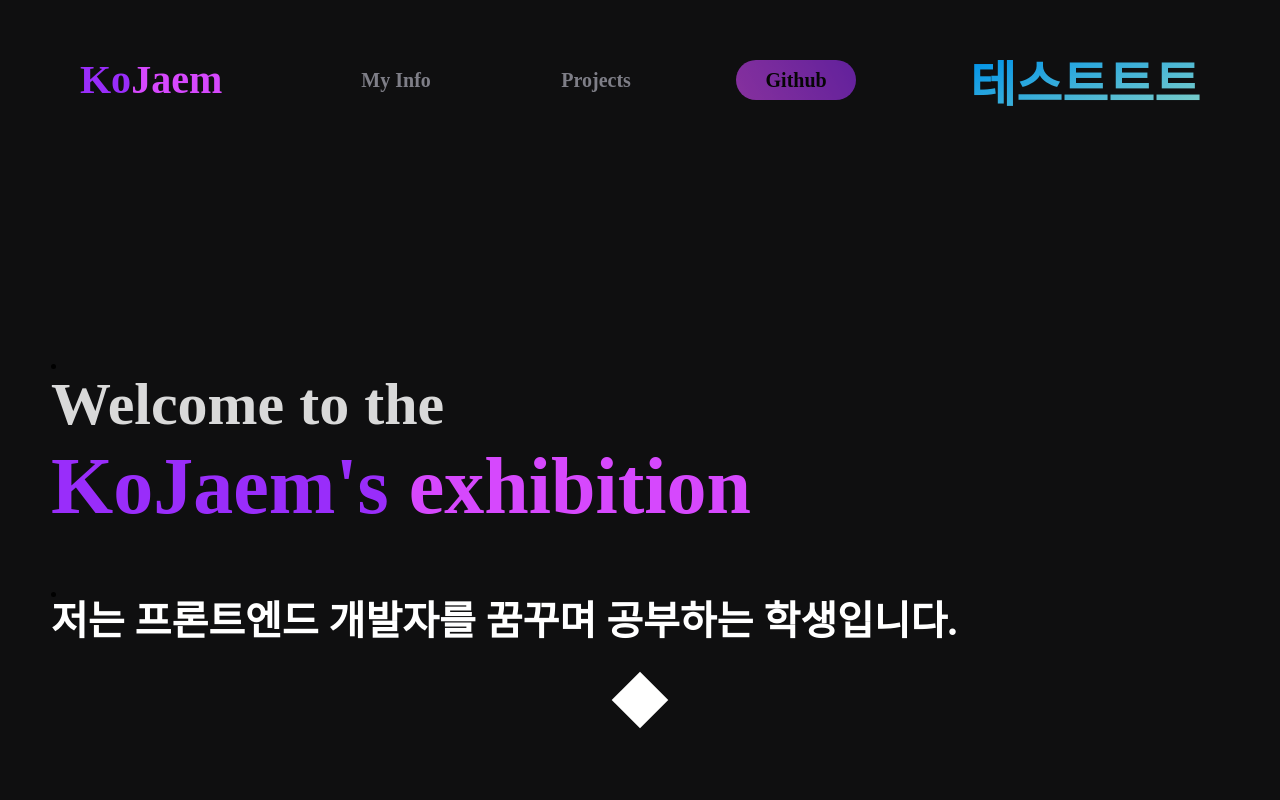
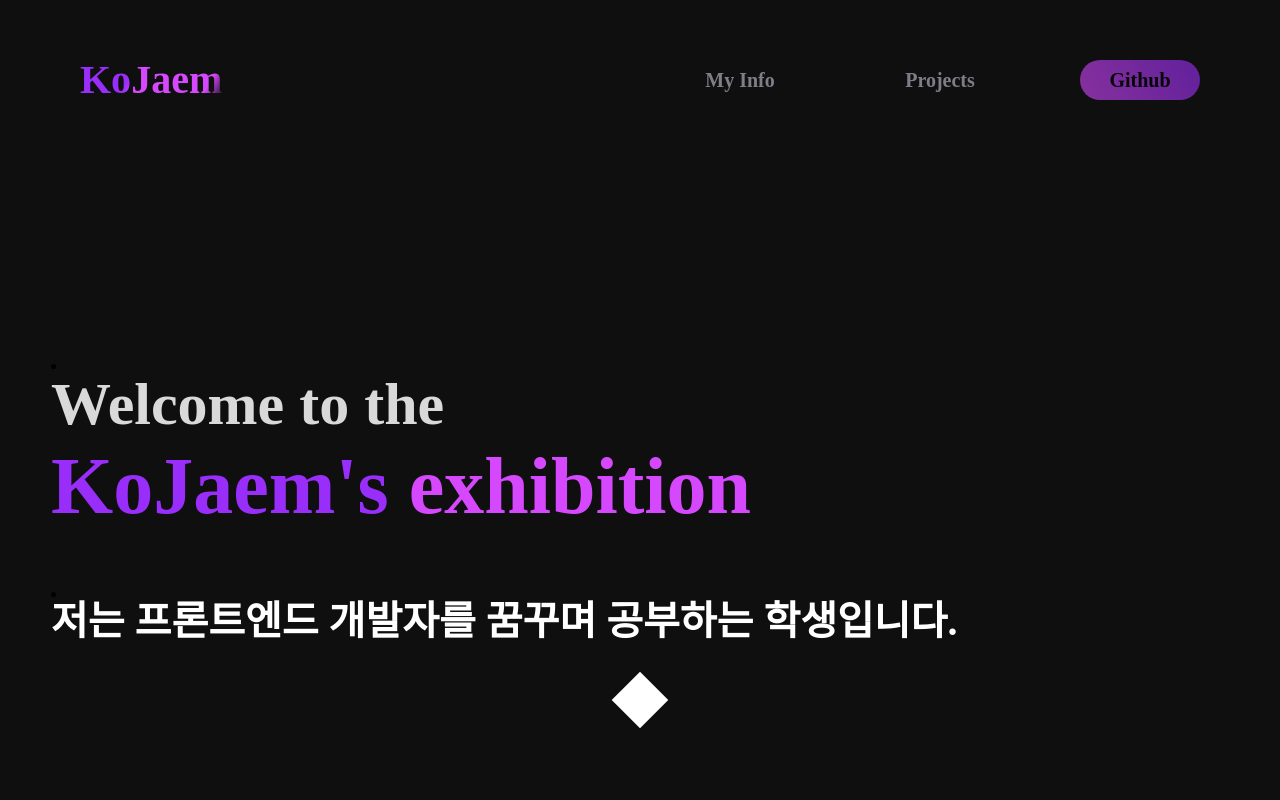
Before and after one commit to KoJaem/Interactive-portfolio, a Next.js app: page / in a window 1280 px wide. Shown: the top 800 px of the page. Built offline with nearby package versions, Linux system fonts and the light colour scheme.

Commit message:
feat : GradientTypography, GradientSvgIcon 컴포넌트 생성

```diff
--- /dev/null
+++ b/src/components/GradientTypography.tsx
@@ -0,0 +1,53 @@
+import { customColorType, customColor } from 'src/constants/customColor';
+import styled from 'styled-components';
+
+export type GradientTypographyProps = React.PropsWithChildren<{
+  size:
+    | '80'
+    | '60'
+    | '48'
+    | '44'
+    | '40'
+    | '36'
+    | '32'
+    | '28'
+    | '24'
+    | '20'
+    | '16'
+    | '12'
+    | '8'
+    | '4';
+  color1?: keyof customColorType;
+  color2?: keyof customColorType;
+  textAlign?: 'left' | 'center' | 'right';
+  fontWeight?: string;
+  fontHeight?: string;
+  fontHidden?: boolean;
+}>;
+export const GradientTypography = (props: GradientTypographyProps) => {
+  return <TypographyText {...props}>{props.children}</TypographyText>;
+};
+
+export const handleColor = (color: keyof customColorType) => {
+  for (const keyStore of Object.keys(customColor)) {
+    if (keyStore === color) return customColor[keyStore];
+  }
+};
+
+const TypographyText = styled.div<GradientTypographyProps>`
+  background-image: ${({ color1, color2 }) => (color1 && color2 ? `linear-gradient(120deg, ${handleColor(color1)} 80%, ${handleColor(color2)} 100%)` : customColor.black)};
+  background-clip: text;
+  -webkit-background-clip: text;
+  -webkit-text-fill-color: transparent;
+
+  font-size: ${({ size }) => size + 'px'};
+  text-align: ${({ textAlign }) => textAlign};
+  font-weight: ${({ fontWeight }) => fontWeight};
+  ${({ fontHeight }) =>
+    fontHeight === 'normal' ? '' : `line-height: ${fontHeight};`}
+
+  ${({ fontHidden }) =>
+    fontHidden ? 'overflow: hidden;text-overflow: ellipsis;' : ''}
+
+
+`;
--- /dev/null
+++ b/src/containers/indexPage/components/GradientSvgIcon.tsx
@@ -0,0 +1,20 @@
+import React from 'react';
+import { IconType } from 'react-icons/lib';
+type Props = {
+  Icon: IconType;
+  color1: string;
+  color2: string;
+};
+export const GradientSvg = ({ Icon, color1, color2 }: Props) => {
+  return (
+    <>
+      <svg width="0" height="0">
+        <linearGradient id="myGradient" x1="100%" y1="100%" x2="0%" y2="0%">
+          <stop stopColor={color1} offset="0%" />
+          <stop stopColor={color2} offset="100%" />
+        </linearGradient>
+      </svg>
+      <Icon size={40} style={{ fill: 'url(#myGradient)' }} />
+    </>
+  );
+};
--- a/src/containers/indexPage/components/Header.tsx
+++ b/src/containers/indexPage/components/Header.tsx
@@ -4,6 +4,8 @@ import { Typography } from 'src/components';
 import { customColor } from 'src/constants';
 import styled, { css } from 'styled-components';
 import { MdMenu } from 'react-icons/md';
+import { GradientTypography } from 'src/components/GradientTypography';
+import { GradientSvg } from './GradientSvgIcon';
 const buttonVariants = {
   initial: {
     color: customColor.darkGray,
@@ -21,16 +23,27 @@ const buttonVariants = {
 };
 
 
+
 export const Header = () => {
   return (
     <Container>
       <Title>
-        <Typography size="40" color="purple" fontWeight="bold">
+        <GradientTypography
+          size="40"
+          color1="purple"
+          color2="magenta"
+          fontWeight="bold"
+        >
           Ko
-        </Typography>
-        <Typography size="40" color="magenta" fontWeight="bold">
+        </GradientTypography>
+        <GradientTypography
+          size="40"
+          color1="magenta"
+          color2="black"
+          fontWeight="bold"
+        >
           Jaem
-        </Typography>
+        </GradientTypography>
       </Title>
       <ButtonWrapper>
         <Button
@@ -65,12 +78,9 @@ export const Header = () => {
           Github
         </GithubButton>
       </ButtonWrapper>
-      {/* <MenuIcon>
-        <MdMenu
-          size={40}
-        />
-      </MenuIcon> */}
-      <GradientTest>테스트트트</GradientTest>
+      <MenuIcon>
+        <GradientSvg Icon={MdMenu} color1={customColor.magenta} color2={customColor.purple} />
+      </MenuIcon>
     </Container>
   );
 };
@@ -124,6 +134,8 @@ const GithubButton = styled(motion.button)`
 
 const MenuIcon = styled.section`
   display: none;
+  position: absolute;
+  right: 40px;
   padding-top: 8px;
 
   @media only screen and (max-width: 767px) {
@@ -132,7 +144,7 @@ const MenuIcon = styled.section`
 `;
 
 const GradientTest = styled.div`
-  background-image: linear-gradient(160deg, #0093e9 0%, #80d0c7 100%);
+  background-image: linear-gradient(60deg, ${customColor.magenta} 0%, ${customColor.purple} 100%);
   background-clip: text;
   -webkit-background-clip: text;
   -webkit-text-fill-color: transparent;
```
